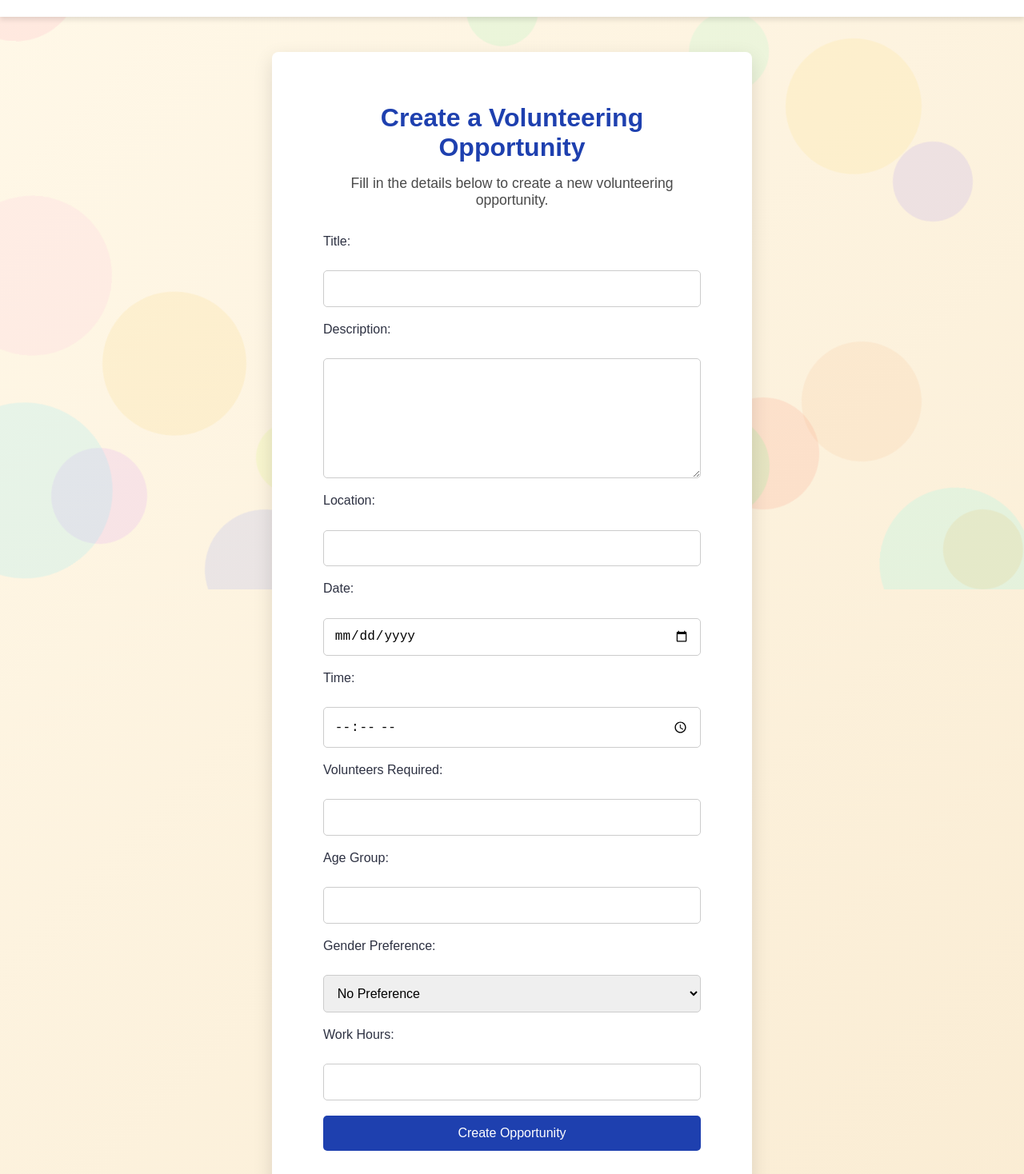
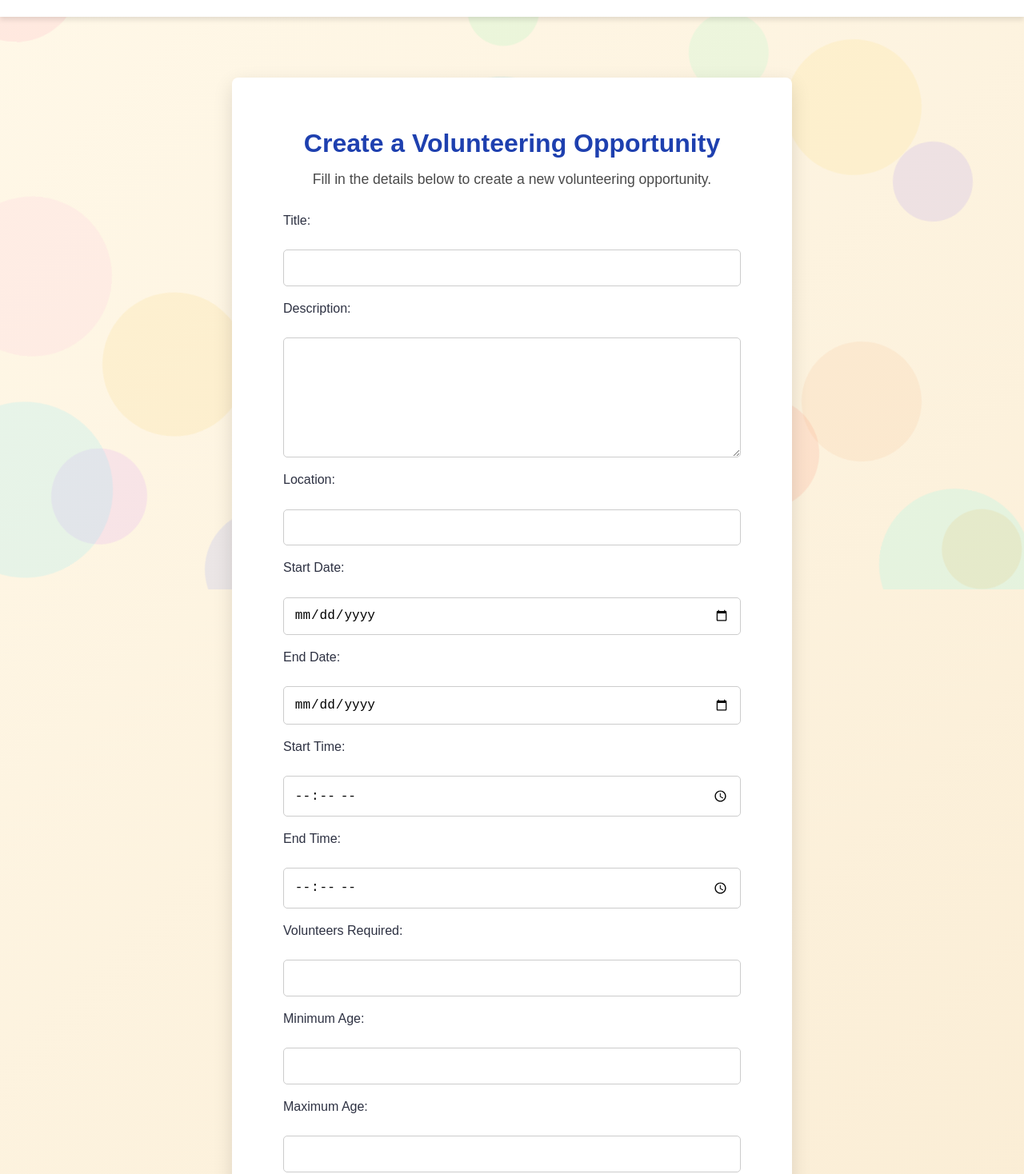
Before and after one commit to notgautham/VolunTree, a React (Vite) app in the folder code/: page /create-opportunity in a window 1280 px wide. Shown: the part 63-1531 px from the top of the page at 80% size. Built offline with nearby package versions, Linux system fonts and the light colour scheme; sample sign-in values are in the browser's storage.

Commit message:
UI changes to createopportunity

```diff
--- a/code/src/pages/CreateOpportunity.jsx
+++ b/code/src/pages/CreateOpportunity.jsx
@@ -12,12 +12,10 @@ const GlobalStyle = createGlobalStyle`
     box-sizing: border-box;
     transition: all 0.3s ease;
   }
-
   html, body {
     width: 100%;
     min-height: 100%;
   }
-
   body {
     font-family: "Poppins", sans-serif;
     color: #2d3142;
@@ -58,18 +56,15 @@ const fadeUp = keyframes`
   0% { opacity: 0; transform: translateY(30px); }
   100% { opacity: 1; transform: translateY(0); }
 `;
-
 const float = keyframes`
   0% { transform: translateY(0) rotate(0deg); }
   50% { transform: translateY(-20px) rotate(10deg); }
   100% { transform: translateY(0) rotate(0deg); }
 `;
-
 const spin = keyframes`
   0% { transform: rotate(0); }
   100% { transform: rotate(360deg); }
 `;
-
 const swirl = keyframes`
   0% { transform: rotate(0deg) translate(0px, 0px); }
   25% { transform: rotate(90deg) translate(10px, -10px); }
@@ -95,118 +90,121 @@ const MainContent = styled.div`
   justify-content: center;
   padding-top: 2rem;
 `;
-
-/* Footer */
 const Footer = styled.footer`
   background-color: #ffffff;
   padding: 1rem 2rem;
   text-align: center;
   font-size: 0.9rem;
-  box-shadow: 0 -4px 6px rgba(0,0,0,0.1);
+  box-shadow: 0 -4px 6px rgba(0, 0, 0, 0.1);
 `;
 
-/* Background Shapes Container (20 circles) */
+/* Background Animated Circles Container – fixed so they remain visible */
 const BackgroundShapesContainer = styled.div`
-  position: absolute;
-  top: 0; left: 0;
+  position: fixed;
+  top: 0;
+  left: 0;
   width: 100%;
   height: 100%;
   pointer-events: none;
   overflow: hidden;
-  z-index: 0;
+  z-index: -1;
 `;
-const Shape = styled.div`
+
+/* Base style for a background shape */
+const BgShape = styled.div`
   position: absolute;
   border-radius: 50%;
   opacity: 0.15;
 `;
-const Circle1 = styled(Shape)`
+
+/* 20 Animated Circles */
+const Circle1 = styled(BgShape)`
   width: 160px; height: 160px; top: -40px; left: -60px;
   background: #fa92b2; animation: ${float} 7s ease-in-out infinite;
 `;
-const Circle2 = styled(Shape)`
+const Circle2 = styled(BgShape)`
   width: 100px; height: 100px; top: 30%; right: 5%;
   background: #9b82f3; animation: ${spin} 12s linear infinite;
 `;
-const Circle3 = styled(Shape)`
+const Circle3 = styled(BgShape)`
   width: 180px; height: 180px; top: 55%; left: 10%;
   background: #f9cf61; animation: ${float} 8s ease-in-out infinite;
 `;
-const Circle4 = styled(Shape)`
+const Circle4 = styled(BgShape)`
   width: 220px; height: 220px; top: 20%; left: 40%;
   background: #52c7ee; animation: ${swirl} 10s linear infinite;
 `;
-const Circle5 = styled(Shape)`
+const Circle5 = styled(BgShape)`
   width: 140px; height: 140px; top: 70%; right: 20%;
   background: #fc8366; animation: ${spin} 14s linear infinite;
 `;
-const Circle6 = styled(Shape)`
+const Circle6 = styled(BgShape)`
   width: 120px; height: 120px; top: 80%; left: 5%;
   background: #d389fc; animation: ${float} 9s ease-in-out infinite;
 `;
-const Circle7 = styled(Shape)`
+const Circle7 = styled(BgShape)`
   width: 100px; height: 100px; top: 10%; right: 25%;
   background: #8efcc1; animation: ${swirl} 6s linear infinite;
 `;
-const Circle8 = styled(Shape)`
+const Circle8 = styled(BgShape)`
   width: 150px; height: 150px; bottom: -50px; left: 20%;
   background: #8093fc; animation: ${spin} 15s linear infinite;
 `;
-const Circle9 = styled(Shape)`
+const Circle9 = styled(BgShape)`
   width: 200px; height: 200px; top: 40%; left: -60px;
   background: #ffb7df; animation: ${float} 8s ease-in-out infinite;
 `;
-const Circle10 = styled(Shape)`
+const Circle10 = styled(BgShape)`
   width: 100px; height: 100px; bottom: 0; right: 0;
   background: #fcaf3e; animation: ${swirl} 9s linear infinite;
 `;
-const Circle11 = styled(Shape)`
+const Circle11 = styled(BgShape)`
   width: 170px; height: 170px; top: 15%; right: 10%;
   background: #fcdf66; animation: ${float} 7.5s ease-in-out infinite;
 `;
-const Circle12 = styled(Shape)`
+const Circle12 = styled(BgShape)`
   width: 90px; height: 90px; bottom: 15%; left: 25%;
   background: #d3fc66; animation: ${spin} 15s linear infinite;
 `;
-const Circle13 = styled(Shape)`
+const Circle13 = styled(BgShape)`
   width: 130px; height: 130px; top: 75%; left: 65%;
   background: #66fc8f; animation: ${float} 10s ease-in-out infinite;
 `;
-const Circle14 = styled(Shape)`
+const Circle14 = styled(BgShape)`
   width: 190px; height: 190px; top: 85%; right: 0;
   background: #66fcf2; animation: ${swirl} 11s linear infinite;
 `;
-const Circle15 = styled(Shape)`
+const Circle15 = styled(BgShape)`
   width: 80px; height: 80px; top: 25%; right: 40%;
   background: #857df5; animation: ${spin} 9s linear infinite;
 `;
-const Circle16 = styled(Shape)`
+const Circle16 = styled(BgShape)`
   width: 110px; height: 110px; bottom: 25%; left: 45%;
   background: #f57d93; animation: ${float} 8s ease-in-out infinite;
 `;
-const Circle17 = styled(Shape)`
+const Circle17 = styled(BgShape)`
   width: 90px; height: 90px; top: 5%; left: 45%;
   background: #7df5aa; animation: ${swirl} 12s linear infinite;
 `;
-const Circle18 = styled(Shape)`
+const Circle18 = styled(BgShape)`
   width: 150px; height: 150px; bottom: 20%; right: 10%;
   background: #f5b27d; animation: ${spin} 12s linear infinite;
 `;
-const Circle19 = styled(Shape)`
+const Circle19 = styled(BgShape)`
   width: 100px; height: 100px; top: 60%; right: 40%;
   background: #7df5f5; animation: ${float} 8s ease-in-out infinite;
 `;
-const Circle20 = styled(Shape)`
+const Circle20 = styled(BgShape)`
   width: 220px; height: 220px; bottom: 10px; left: -80px;
   background: #66ecfc; animation: ${swirl} 14s linear infinite;
 `;
 
-/* Form Container for Create Opportunity */
+/* Opportunity Form Container */
 const OpportunityContainer = styled.div`
-  width: 40%;
-  min-width: 600px;
-  max-width: 900px;
-  margin: 6rem auto 0;
+  width: 50%;
+  min-width: 700px;
+  max-width: 1000px;
+  margin: 8rem auto 0;
   padding: 4rem;
   background-color: #ffffff;
   border-radius: 8px;
@@ -220,32 +218,27 @@ const OpportunityContainer = styled.div`
     box-shadow: 0 10px 28px rgba(0, 0, 0, 0.15);
   }
 `;
-
 const Title = styled.h2`
   font-size: 2rem;
   color: #1e40af;
   margin-bottom: 1rem;
 `;
-
 const Subtitle = styled.p`
   font-size: 1.1rem;
   color: #4a4a4a;
   margin-bottom: 2rem;
 `;
-
 const Form = styled.form`
   display: flex;
   flex-direction: column;
   gap: 1.2rem;
   text-align: left;
 `;
-
 const Label = styled.label`
   font-size: 1rem;
   margin-bottom: 0.5rem;
   color: #2d3142;
 `;
-
 const Input = styled.input`
   padding: 0.8rem;
   border: 1px solid #ccc;
@@ -258,7 +251,6 @@ const Input = styled.input`
     border-color: #f9cf61;
   }
 `;
-
 const TextArea = styled.textarea`
   padding: 0.8rem;
   border: 1px solid #ccc;
@@ -273,7 +265,6 @@ const TextArea = styled.textarea`
     border-color: #f9cf61;
   }
 `;
-
 const Select = styled.select`
   padding: 0.8rem;
   border: 1px solid #ccc;
@@ -286,7 +277,6 @@ const Select = styled.select`
     border-color: #f9cf61;
   }
 `;
-
 const Button = styled.button`
   padding: 0.8rem;
   border: none;
@@ -301,7 +291,6 @@ const Button = styled.button`
   }
 `;
 
-
 /* ========================
    CREATE OPPORTUNITY COMPONENT
    ======================== */
@@ -310,10 +299,13 @@ export default function CreateOpportunity() {
     title: "",
     description: "",
     location: "",
-    date: "",
-    time: "",
+    startDate: "",
+    endDate: "",
+    startTime: "",
+    endTime: "",
     volunteersRequired: "",
-    ageGroup: "",
+    minAge: "",
+    maxAge: "",
     genderPreference: "",
     workHours: "",
   });
@@ -341,10 +333,13 @@ export default function CreateOpportunity() {
         title: "",
         description: "",
         location: "",
-        date: "",
-        time: "",
+        startDate: "",
+        endDate: "",
+        startTime: "",
+        endTime: "",
         volunteersRequired: "",
-        ageGroup: "",
+        minAge: "",
+        maxAge: "",
         genderPreference: "",
         workHours: "",
       });
@@ -413,20 +408,38 @@ export default function CreateOpportunity() {
                 required
               />
 
-              <Label>Date:</Label>
+              <Label>Start Date:</Label>
               <Input
                 type="date"
-                name="date"
-                value={opportunity.date}
+                name="startDate"
+                value={opportunity.startDate}
                 onChange={handleChange}
                 required
               />
 
-              <Label>Time:</Label>
+              <Label>End Date:</Label>
+              <Input
+                type="date"
+                name="endDate"
+                value={opportunity.endDate}
+                onChange={handleChange}
+                required
+              />
+
+              <Label>Start Time:</Label>
               <Input
                 type="time"
-                name="time"
-                value={opportunity.time}
+                name="startTime"
+                value={opportunity.startTime}
+                onChange={handleChange}
+                required
+              />
+
+              <Label>End Time:</Label>
+              <Input
+                type="time"
+                name="endTime"
+                value={opportunity.endTime}
                 onChange={handleChange}
                 required
               />
@@ -440,11 +453,20 @@ export default function CreateOpportunity() {
                 required
               />
 
-              <Label>Age Group:</Label>
+              <Label>Minimum Age:</Label>
               <Input
-                type="text"
-                name="ageGroup"
-                value={opportunity.ageGroup}
+                type="number"
+                name="minAge"
+                value={opportunity.minAge}
+                onChange={handleChange}
+                required
+              />
+
+              <Label>Maximum Age:</Label>
+              <Input
+                type="number"
+                name="maxAge"
+                value={opportunity.maxAge}
                 onChange={handleChange}
                 required
               />
@@ -460,7 +482,7 @@ export default function CreateOpportunity() {
                 <option value="female">Female</option>
               </Select>
 
-              <Label>Work Hours:</Label>
+              <Label>Work Hours(per day):</Label>
               <Input
                 type="number"
                 name="workHours"
```
